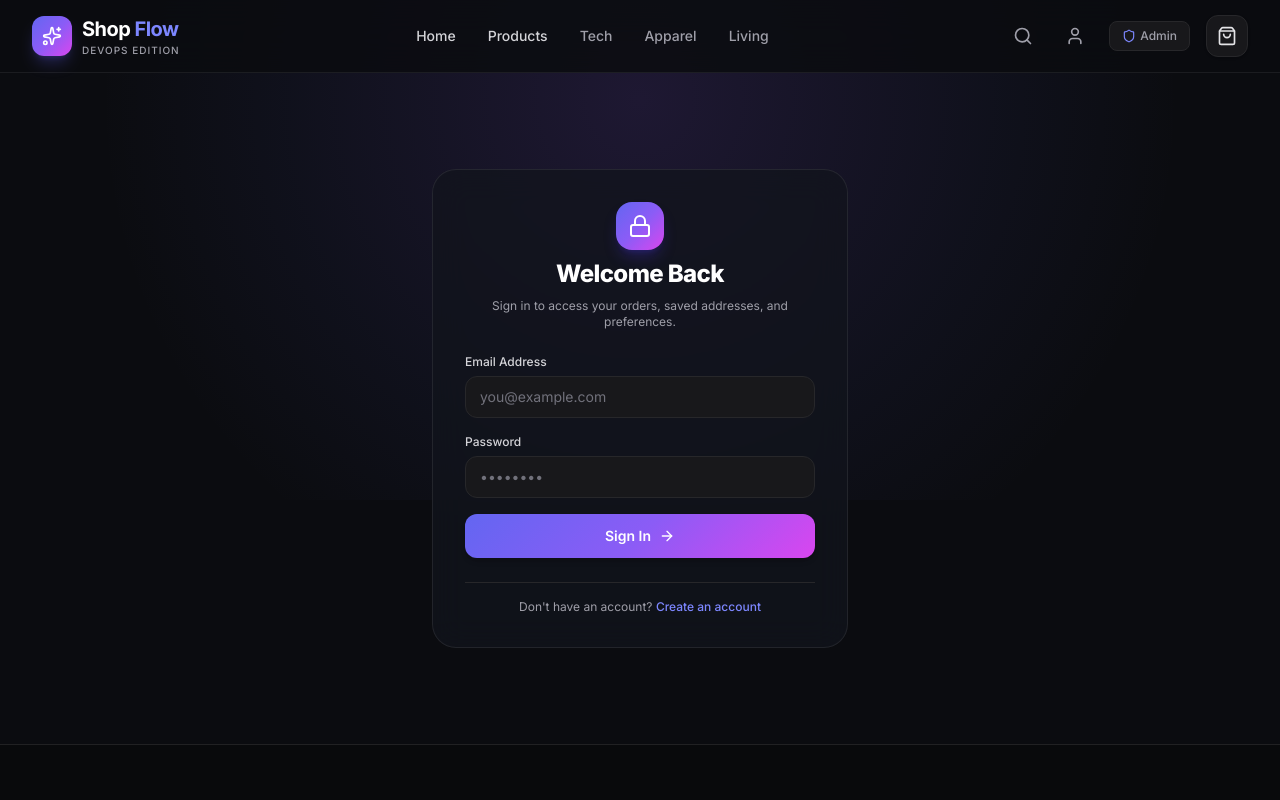
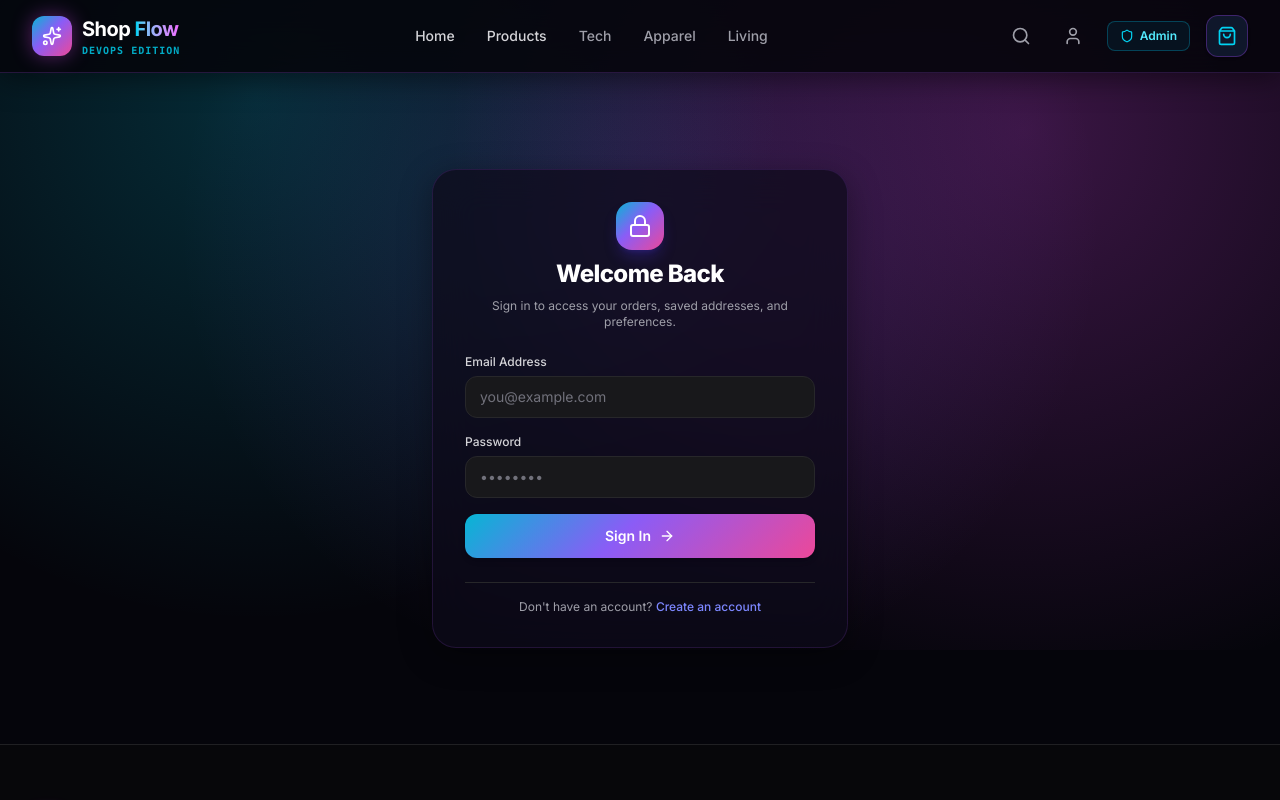
Before and after one commit to Ayesha-Siddiqa-khan/ShopFlow, a Next.js app: page /login in a window 1280 px wide. Shown: the top 800 px of the page. Built offline with nearby package versions, Linux system fonts and the light colour scheme.

Commit message:
feat(ui): apply Midnight Cyberpunk color scheme with neon cyan, electric violet, and laser pink accents

```diff
--- a/app/globals.css
+++ b/app/globals.css
@@ -2,68 +2,90 @@
 
 @layer base {
   :root {
-    --background: 240 10% 3.9%;
-    --foreground: 0 0% 98%;
-    --card: 240 10% 6%;
-    --card-foreground: 0 0% 98%;
-    --popover: 240 10% 6%;
-    --popover-foreground: 0 0% 98%;
-    --primary: 250 84% 65%;
+    --background: 260 25% 4%;
+    --foreground: 210 40% 98%;
+    --card: 260 20% 7%;
+    --card-foreground: 210 40% 98%;
+    --popover: 260 20% 7%;
+    --popover-foreground: 210 40% 98%;
+    --primary: 275 100% 65%;
     --primary-foreground: 0 0% 100%;
-    --secondary: 240 5% 15%;
-    --secondary-foreground: 0 0% 98%;
-    --muted: 240 5% 18%;
-    --muted-foreground: 240 5% 65%;
-    --accent: 250 84% 65%;
-    --accent-foreground: 0 0% 100%;
-    --destructive: 0 72% 51%;
-    --destructive-foreground: 0 0% 98%;
-    --border: 240 6% 16%;
-    --input: 240 6% 16%;
-    --ring: 250 84% 65%;
-    --radius: 0.75rem;
+    --secondary: 260 15% 14%;
+    --secondary-foreground: 210 40% 98%;
+    --muted: 260 15% 15%;
+    --muted-foreground: 250 20% 70%;
+    --accent: 185 100% 50%;
+    --accent-foreground: 260 25% 4%;
+    --destructive: 338 100% 60%;
+    --destructive-foreground: 0 0% 100%;
+    --border: 260 20% 16%;
+    --input: 260 20% 16%;
+    --ring: 275 100% 65%;
+    --radius: 0.85rem;
   }
 }
 
 body {
-  background-color: #0b0c10;
-  color: #f3f4f6;
+  background-color: #05050b;
+  color: #f1f5f9;
   font-feature-settings: "cv02", "cv03", "cv04", "cv11";
   overflow-x: hidden;
 }
 
-/* Glassmorphism and glow effects */
+/* Glassmorphism and cyberpunk glow effects */
 .glass-panel {
-  background: rgba(18, 20, 29, 0.75);
-  backdrop-filter: blur(16px);
-  -webkit-backdrop-filter: blur(16px);
-  border: 1px solid rgba(255, 255, 255, 0.08);
+  background: rgba(13, 11, 26, 0.72);
+  backdrop-filter: blur(20px);
+  -webkit-backdrop-filter: blur(20px);
+  border: 1px solid rgba(168, 85, 247, 0.15);
+  box-shadow: 0 8px 32px 0 rgba(0, 0, 0, 0.37);
 }
 
 .glass-nav {
-  background: rgba(11, 12, 16, 0.85);
-  backdrop-filter: blur(20px);
-  -webkit-backdrop-filter: blur(20px);
-  border-bottom: 1px solid rgba(255, 255, 255, 0.07);
+  background: rgba(5, 5, 11, 0.88);
+  backdrop-filter: blur(24px);
+  -webkit-backdrop-filter: blur(24px);
+  border-bottom: 1px solid rgba(168, 85, 247, 0.2);
+  box-shadow: 0 4px 30px rgba(0, 0, 0, 0.5);
 }
 
 .glow-card {
-  transition: all 0.3s cubic-bezier(0.16, 1, 0.3, 1);
+  transition: all 0.35s cubic-bezier(0.16, 1, 0.3, 1);
+  position: relative;
 }
 .glow-card:hover {
-  transform: translateY(-4px);
-  border-color: rgba(139, 92, 246, 0.4);
-  box-shadow: 0 16px 32px -8px rgba(124, 58, 237, 0.18);
+  transform: translateY(-5px);
+  border-color: rgba(217, 70, 239, 0.6);
+  box-shadow: 0 20px 40px -10px rgba(217, 70, 239, 0.3), 0 0 20px 2px rgba(6, 182, 212, 0.2);
 }
 
 .gradient-text {
-  background: linear-gradient(135deg, #ffffff 0%, #a78bfa 50%, #818cf8 100%);
+  background: linear-gradient(135deg, #ffffff 0%, #38bdf8 30%, #c084fc 70%, #f43f5e 100%);
   -webkit-background-clip: text;
   -webkit-text-fill-color: transparent;
 }
 
 .gradient-accent {
-  background: linear-gradient(135deg, #6366f1 0%, #8b5cf6 50%, #d946ef 100%);
+  background: linear-gradient(135deg, #06b6d4 0%, #8b5cf6 45%, #ec4899 100%);
+}
+
+.gradient-accent:hover {
+  filter: brightness(1.1);
+  box-shadow: 0 0 25px rgba(236, 72, 153, 0.5);
+}
+
+.gradient-neon-cyan {
+  background: linear-gradient(135deg, #00f2fe 0%, #4facfe 100%);
+}
+
+.neon-border-cyan {
+  border-color: rgba(6, 182, 212, 0.4);
+  box-shadow: 0 0 15px rgba(6, 182, 212, 0.15);
+}
+
+.neon-border-pink {
+  border-color: rgba(244, 63, 94, 0.4);
+  box-shadow: 0 0 15px rgba(244, 63, 94, 0.15);
 }
 
 .gradient-mesh {
@@ -72,9 +94,12 @@ body {
   left: 50%;
   transform: translateX(-50%);
   width: 100%;
-  max-width: 1200px;
-  height: 500px;
-  background: radial-gradient(circle at 50% 20%, rgba(139, 92, 246, 0.15) 0%, rgba(99, 102, 241, 0.05) 50%, transparent 75%);
+  max-width: 1400px;
+  height: 650px;
+  background:
+    radial-gradient(circle at 20% 15%, rgba(6, 182, 212, 0.22) 0%, transparent 45%),
+    radial-gradient(circle at 80% 20%, rgba(217, 70, 239, 0.25) 0%, transparent 50%),
+    radial-gradient(circle at 50% 35%, rgba(139, 92, 246, 0.2) 0%, transparent 60%);
   pointer-events: none;
   z-index: 0;
 }
--- a/components/navigation/footer.tsx
+++ b/components/navigation/footer.tsx
@@ -9,11 +9,11 @@ export function Footer() {
           {/* Brand info */}
           <div className="space-y-4">
             <Link href="/" className="flex items-center gap-2.5">
-              <div className="w-8 h-8 rounded-lg gradient-accent flex items-center justify-center">
+              <div className="w-8 h-8 rounded-lg gradient-accent flex items-center justify-center shadow-[0_0_12px_rgba(217,70,239,0.4)]">
                 <Sparkles className="w-4 h-4 text-white" />
               </div>
               <span className="text-lg font-bold text-white tracking-tight">
-                Shop<span className="text-indigo-400">Flow</span>
+                Shop<span className="text-transparent bg-clip-text bg-gradient-to-r from-cyan-400 to-fuchsia-400">Flow</span>
               </span>
             </Link>
             <p className="text-sm text-zinc-400 leading-relaxed">
--- a/components/navigation/navbar.tsx
+++ b/components/navigation/navbar.tsx
@@ -15,14 +15,14 @@ export function Navbar() {
         <div className="flex items-center justify-between h-18">
           {/* Logo */}
           <Link href="/" className="flex items-center gap-2.5 group">
-            <div className="w-10 h-10 rounded-xl gradient-accent flex items-center justify-center shadow-lg shadow-indigo-500/25 group-hover:scale-105 transition-transform duration-300">
+            <div className="w-10 h-10 rounded-xl gradient-accent flex items-center justify-center shadow-[0_0_20px_rgba(217,70,239,0.4)] group-hover:scale-105 transition-all duration-300">
               <Sparkles className="w-5 h-5 text-white" />
             </div>
             <div className="flex flex-col">
               <span className="text-xl font-bold tracking-tight text-white flex items-center gap-1">
-                Shop<span className="text-indigo-400">Flow</span>
+                Shop<span className="text-transparent bg-clip-text bg-gradient-to-r from-cyan-400 to-fuchsia-400">Flow</span>
               </span>
-              <span className="text-[10px] text-zinc-400 font-medium tracking-widest uppercase">
+              <span className="text-[10px] text-cyan-400/80 font-mono tracking-widest uppercase font-semibold">
                 DevOps Edition
               </span>
             </div>
@@ -82,20 +82,20 @@ export function Navbar() {
 
             <Link
               href="/admin"
-              className="hidden lg:flex items-center gap-1 px-3 py-1.5 text-xs font-medium text-zinc-400 hover:text-white bg-zinc-900 border border-zinc-800 hover:border-zinc-700 rounded-lg transition-all"
+              className="hidden lg:flex items-center gap-1.5 px-3 py-1.5 text-xs font-semibold text-cyan-300 hover:text-white bg-cyan-950/30 border border-cyan-500/30 hover:border-cyan-400 hover:shadow-[0_0_15px_rgba(6,182,212,0.3)] rounded-lg transition-all"
             >
-              <Shield className="w-3.5 h-3.5 text-indigo-400" />
+              <Shield className="w-3.5 h-3.5 text-cyan-400" />
               <span>Admin</span>
             </Link>
 
             <Link
               href="/cart"
-              className="relative p-2.5 bg-zinc-900 border border-zinc-800 hover:border-indigo-500/50 rounded-xl text-zinc-200 hover:text-white transition-all shadow-sm group"
+              className="relative p-2.5 bg-slate-900 border border-purple-500/30 hover:border-fuchsia-500 rounded-xl text-zinc-200 hover:text-white transition-all shadow-sm group hover:shadow-[0_0_15px_rgba(217,70,239,0.3)]"
               aria-label="Shopping Cart"
             >
-              <ShoppingBag className="w-5 h-5 group-hover:scale-110 transition-transform" />
+              <ShoppingBag className="w-5 h-5 group-hover:scale-110 text-cyan-400 group-hover:text-fuchsia-400 transition-all" />
               {totalCount > 0 && (
-                <span className="absolute -top-1 -right-1 flex h-5 w-5 items-center justify-center rounded-full bg-gradient-to-r from-indigo-500 to-purple-600 text-[11px] font-bold text-white shadow-md animate-in zoom-in">
+                <span className="absolute -top-1.5 -right-1.5 flex h-5 w-5 items-center justify-center rounded-full bg-gradient-to-r from-pink-500 to-rose-600 text-[11px] font-bold text-white shadow-[0_0_10px_rgba(244,63,94,0.6)] animate-in zoom-in">
                   {totalCount}
                 </span>
               )}
--- a/components/products/product-card.tsx
+++ b/components/products/product-card.tsx
@@ -72,19 +72,19 @@ export function ProductCard({ product }: ProductCardProps) {
 
       {/* Content */}
       <div className="flex flex-col flex-1 p-5">
-        <Link href={`/products/${product.slug}`} className="group-hover:text-indigo-400 transition-colors">
-          <h3 className="font-semibold text-zinc-100 text-base line-clamp-1">
+        <Link href={`/products/${product.slug}`} className="group-hover:text-cyan-400 transition-colors">
+          <h3 className="font-bold text-zinc-100 text-base line-clamp-1">
             {product.name}
           </h3>
         </Link>
-        <p className="mt-1 text-xs text-zinc-400 line-clamp-2 leading-relaxed flex-1">
+        <p className="mt-1 text-xs text-slate-400 line-clamp-2 leading-relaxed flex-1">
           {product.description}
         </p>
 
-        <div className="mt-4 pt-3 border-t border-zinc-800/60 flex items-center justify-between">
+        <div className="mt-4 pt-3 border-t border-purple-900/30 flex items-center justify-between">
           <div>
-            <span className="text-xs text-zinc-500 block">Price</span>
-            <span className="text-lg font-bold text-white tracking-tight">
+            <span className="text-[11px] font-mono text-cyan-400/80 block uppercase tracking-wider">Price</span>
+            <span className="text-lg font-extrabold text-white tracking-tight">
               {formatPrice(product.price)}
             </span>
           </div>
@@ -92,7 +92,7 @@ export function ProductCard({ product }: ProductCardProps) {
           <div className="flex items-center gap-1.5">
             <Link
               href={`/products/${product.slug}`}
-              className="p-2 text-zinc-400 hover:text-white bg-zinc-800/50 hover:bg-zinc-800 rounded-xl transition-all"
+              className="p-2 text-zinc-400 hover:text-cyan-300 bg-slate-900 border border-purple-500/20 hover:border-cyan-400/50 rounded-xl transition-all"
               title="View Details"
               aria-label="View Details"
             >
@@ -102,12 +102,12 @@ export function ProductCard({ product }: ProductCardProps) {
             <button
               onClick={handleAddToCart}
               disabled={isOutOfStock}
-              className={`flex items-center gap-1.5 px-3.5 py-2 rounded-xl text-xs font-semibold tracking-wide transition-all shadow-md ${
+              className={`flex items-center gap-1.5 px-3.5 py-2 rounded-xl text-xs font-bold tracking-wide transition-all shadow-md ${
                 isOutOfStock
                   ? "bg-zinc-800 text-zinc-500 cursor-not-allowed border border-zinc-800"
                   : isAdded
-                  ? "bg-emerald-600 text-white"
-                  : "bg-indigo-600 hover:bg-indigo-500 text-white shadow-indigo-600/20 hover:scale-[1.02]"
+                  ? "bg-emerald-500 text-white shadow-[0_0_12px_rgba(16,185,129,0.5)]"
+                  : "gradient-accent text-white shadow-[0_0_15px_rgba(217,70,239,0.35)] hover:scale-[1.03]"
               }`}
             >
               {isAdded ? (
```
Also changed, not shown: app/page.tsx (+23 -23 lines).
